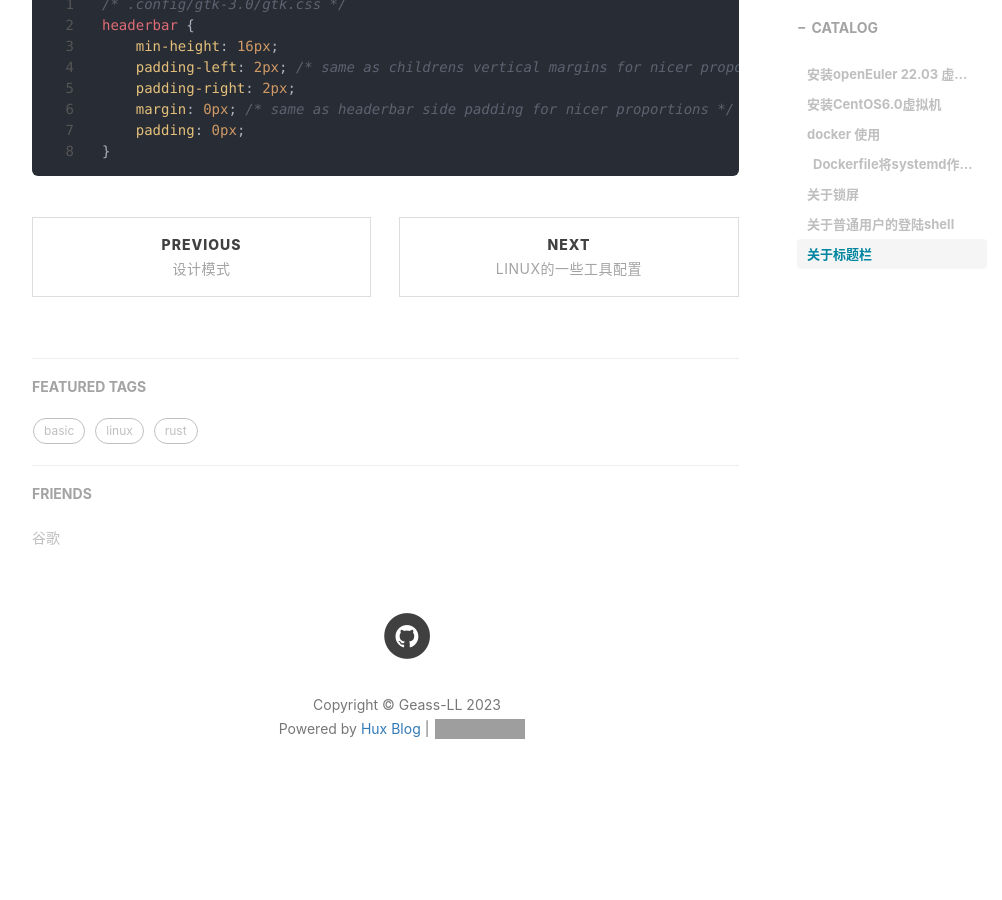
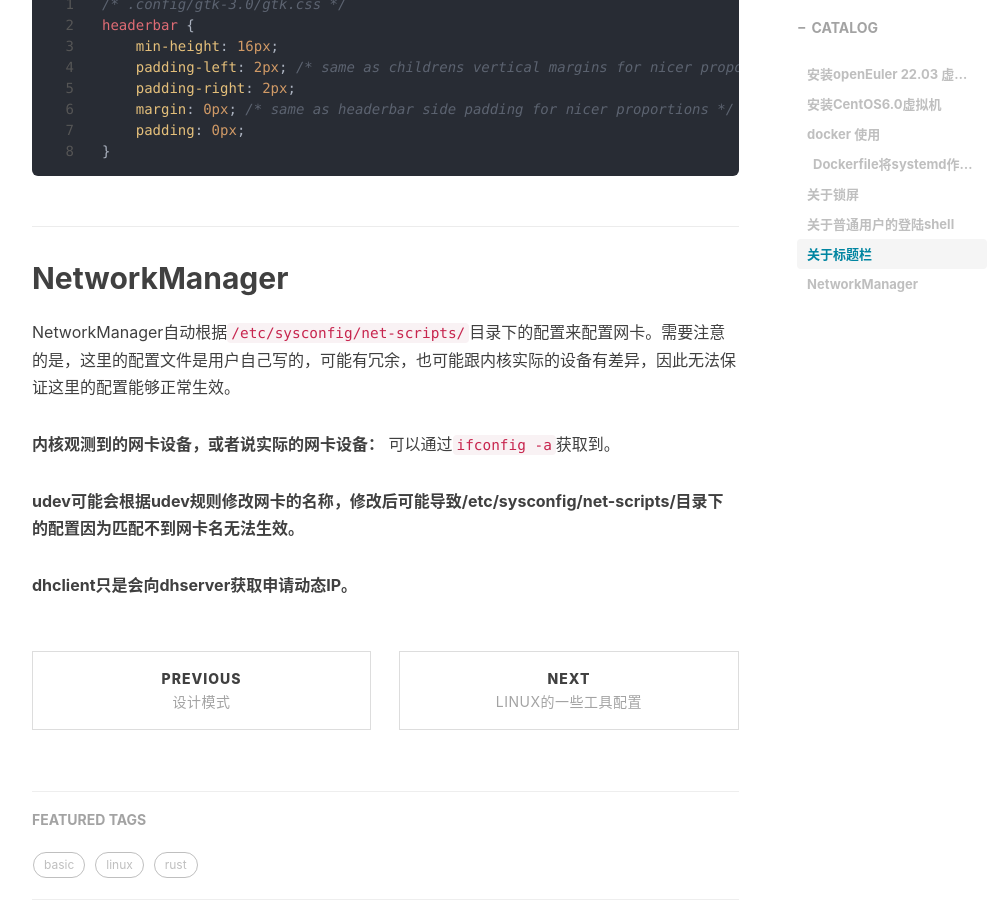
Before and after one commit to lclgo/lclgo.github.io, a Jekyll site: the page built from _posts/linux/2023-03-28-linux-basic.md, in a window 1280 px wide and 900 px high, scrolled down 2251 px. Shown: the whole window, without its empty margins (233-1235 px from the left). Built offline with Jekyll 4.4.1, drawn with Linux system fonts in a browser that asks for light colours; nearby versions of some CDN libraries; comment, search, counter and statistics services are not loaded; before the commit the page ends 3084 px from its top, so only the background shows below that; grey boxes are pictures that could not be loaded.

Commit message:
update NetworkManager

````diff
--- a/_posts/linux/2023-03-28-linux-basic.md
+++ b/_posts/linux/2023-03-28-linux-basic.md
@@ -86,3 +86,13 @@
     padding: 0px;
 }
 ```
+
+## NetworkManager
+
+NetworkManager自动根据`/etc/sysconfig/net-scripts/`目录下的配置来配置网卡。需要注意的是，这里的配置文件是用户自己写的，可能有冗余，也可能跟内核实际的设备有差异，因此无法保证这里的配置能够正常生效。
+
+**内核观测到的网卡设备，或者说实际的网卡设备：** 可以通过`ifconfig -a`获取到。
+
+**udev可能会根据udev规则修改网卡的名称，修改后可能导致/etc/sysconfig/net-scripts/目录下的配置因为匹配不到网卡名无法生效。**
+
+**dhclient只是会向dhserver获取申请动态IP。**
````
